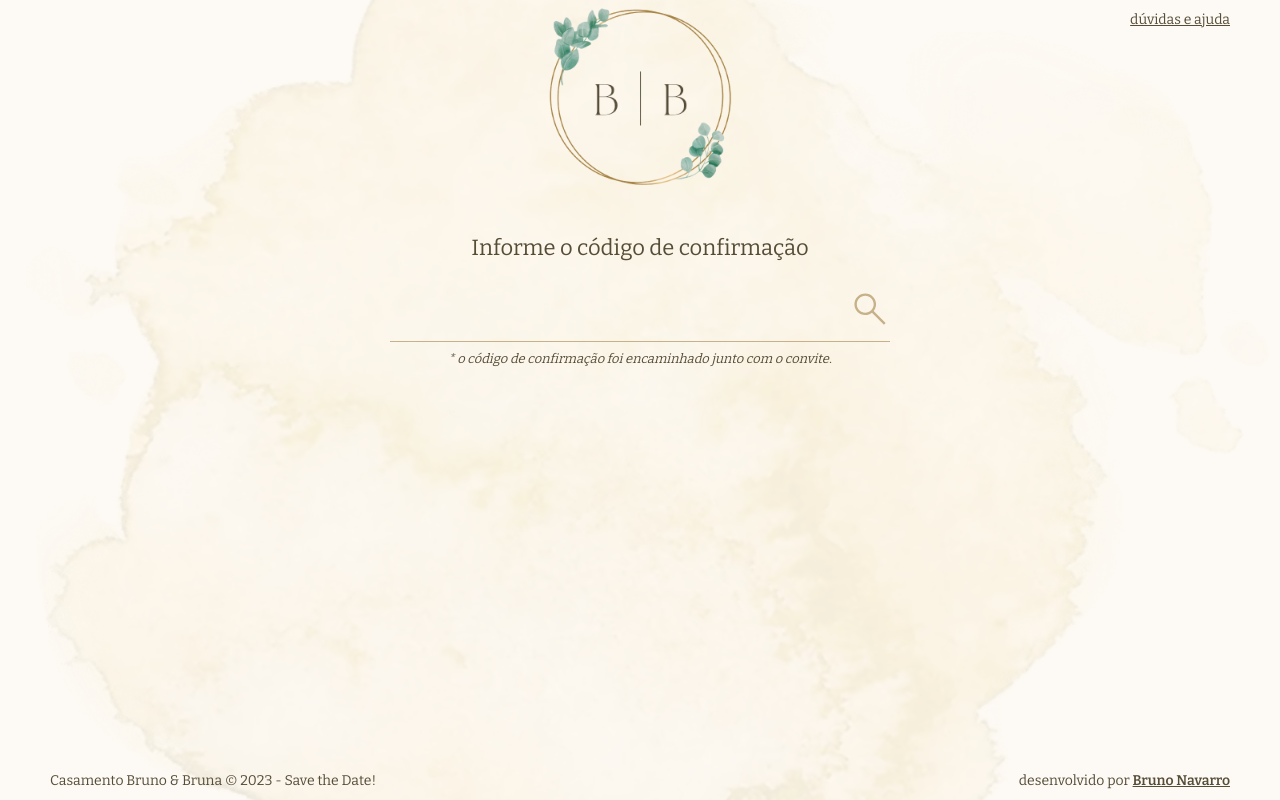
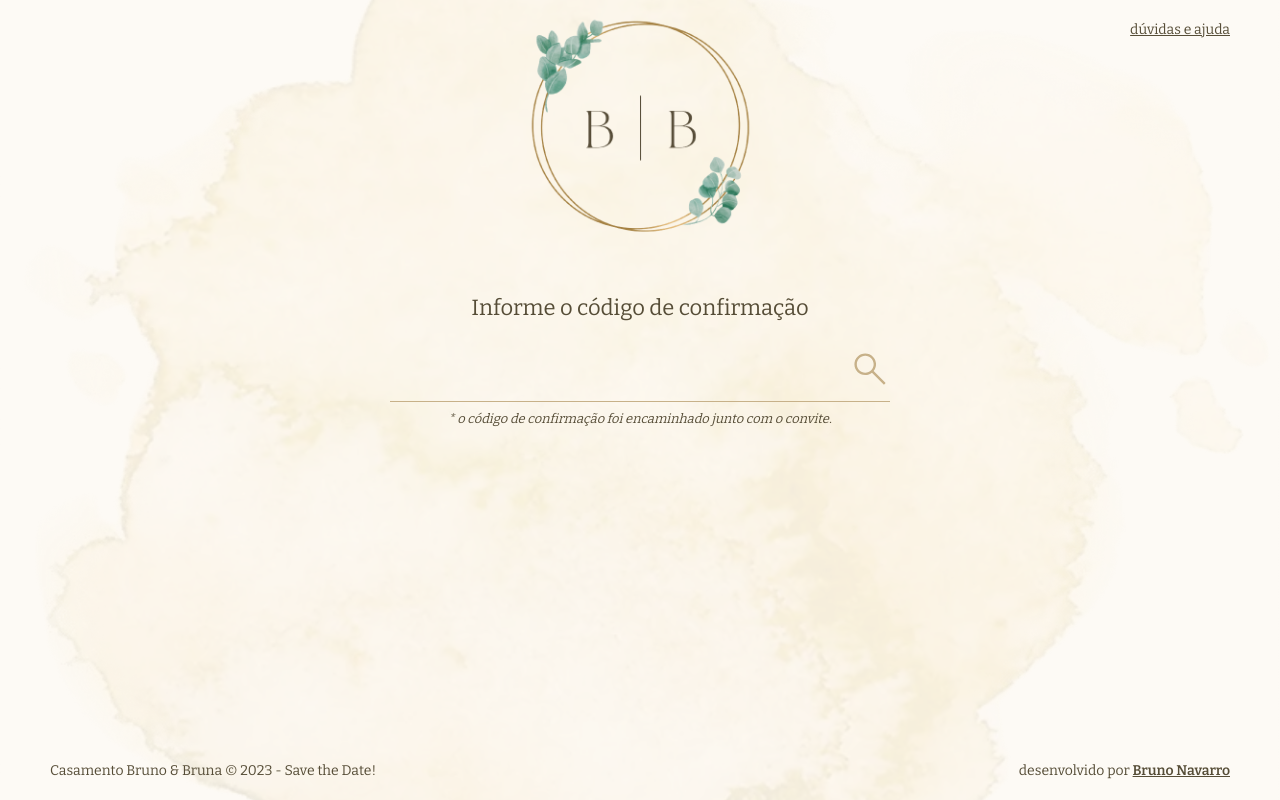
Before and after one commit to bnavarroo/o-casorio-dos-bs, a Next.js app: page /search in a window 1280 px wide. Built offline with nearby package versions, Linux system fonts and the light colour scheme.

Commit message:
chore: ajustes de layout

```diff
--- a/src/app/search/styles.ts
+++ b/src/app/search/styles.ts
@@ -5,6 +5,8 @@ export const Form = styled(FlexCentralized).attrs({ $direction: 'column' })`
   font-size: 22px;
   text-align: center;
   margin-top: 2rem;
+  padding-left: 12px;
+  padding-right: 12px;
 
   ${({ theme }) => css`
     font-size: 16px;
--- a/src/shared/components/footer/styles.ts
+++ b/src/shared/components/footer/styles.ts
@@ -7,7 +7,7 @@ export const Footer = styled(ContainerPage)`
   text-align: center;
   gap: 0.75rem;
   padding-top: 12px;
-  padding-bottom: 12px;
+  padding-bottom: 22px;
 
   &:before,
   &:after {
--- a/src/shared/components/logo/styles.ts
+++ b/src/shared/components/logo/styles.ts
@@ -2,12 +2,12 @@ import styled, { css } from 'styled-components';
 
 export const Wrapper = styled.div`
   width: 100%;
-  max-width: 120px;
+  max-width: 200px;
   height: auto;
 
   ${({ theme }) => css`
     @media (min-width: ${theme.breakpoints.tablet.min}) {
-      max-width: 200px;
+      max-width: 240px;
     }
   `}
 
--- a/src/styles/theme/index.ts
+++ b/src/styles/theme/index.ts
@@ -21,14 +21,14 @@ const Theme: Readonly<ITheme> = {
   },
   header: {
     height: {
-      desktop: '205px',
-      mobile: '120px',
+      desktop: '265px',
+      mobile: '215px',
     },
   },
   footer: {
     height: {
-      desktop: '38px',
-      mobile: '64px',
+      desktop: '48px',
+      mobile: '74px',
     },
   },
 };
```
